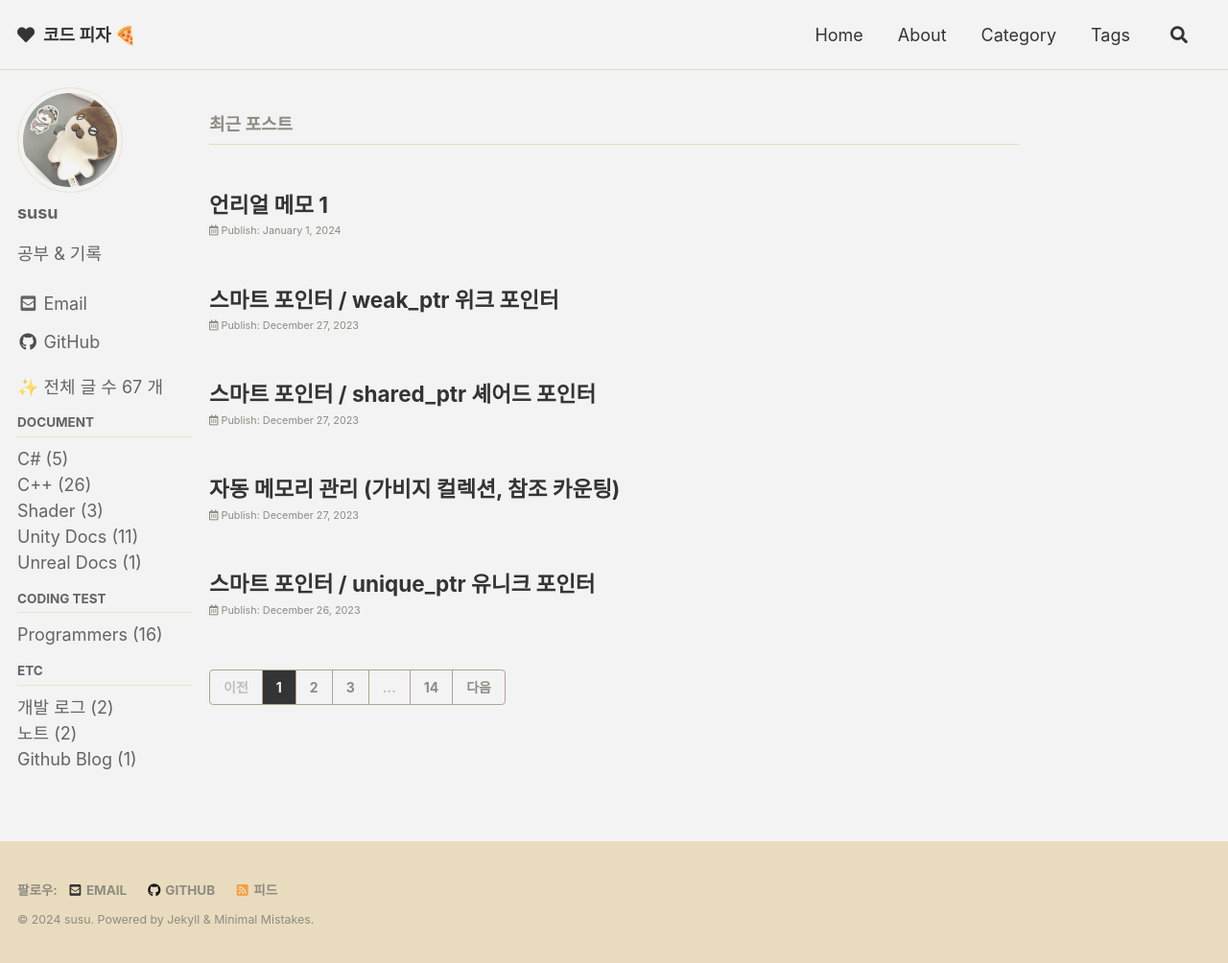
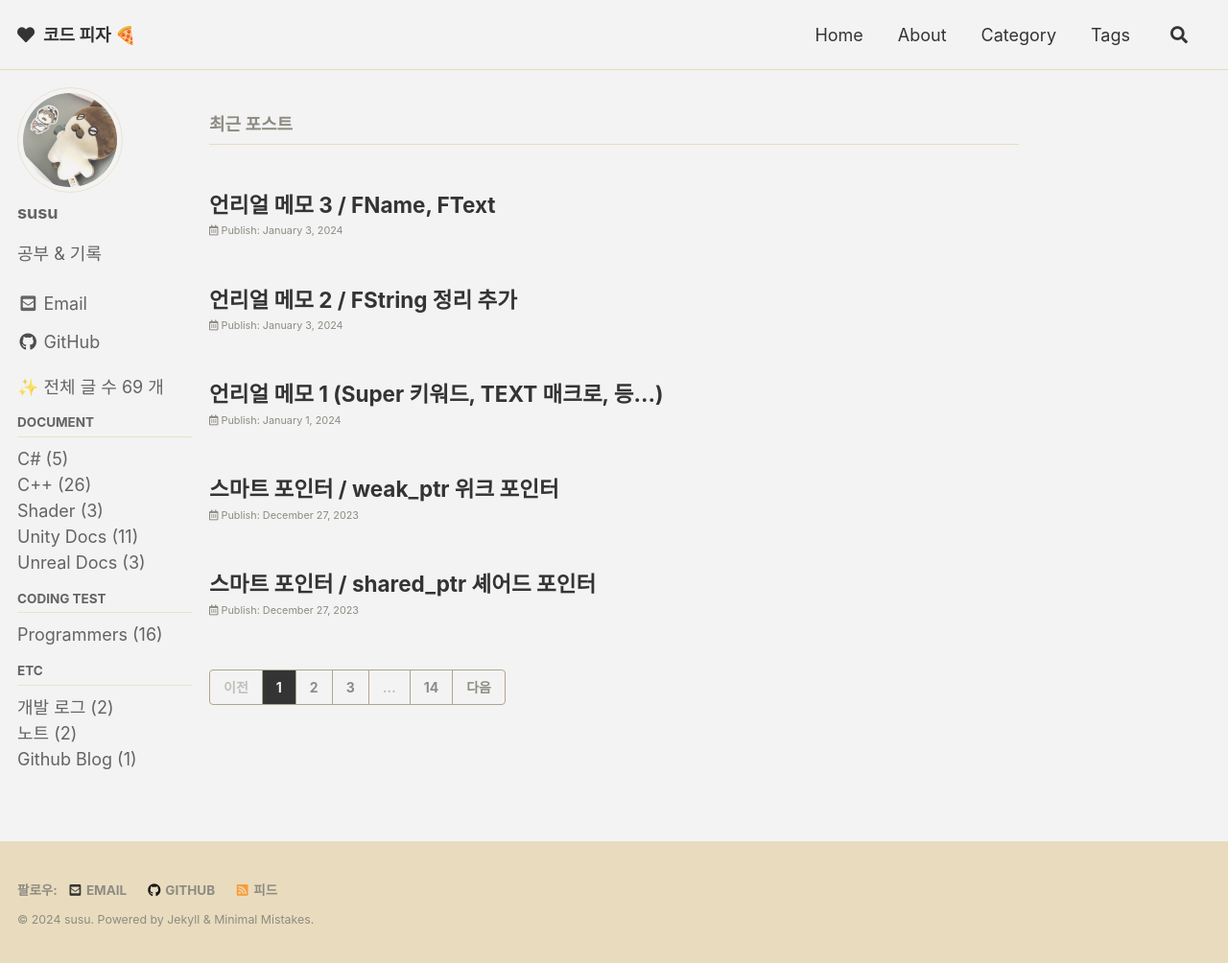
Before and after one commit to eggmong/eggmong.github.io, a Jekyll site: the page built from index.html, in a window 1280 px wide and 1004 px high. Shown: the whole window at 96% size. Built offline with Jekyll 4.4.1, drawn with Linux system fonts in a browser that asks for light colours; cached includes are drawn as plain includes; some web fonts are replaced; the list of posts is cut into pages by our own code; part of the change alters nothing that is shown.

Commit message:
FName, FText 정리

````diff
--- a/_posts/UnrealDocs/2024-01-01-Unreal-Super_TEXT_FString.md
+++ b/_posts/UnrealDocs/2024-01-01-Unreal-Super_TEXT_FString.md
@@ -1,5 +1,5 @@
 ---
-title:  "언리얼 메모 1"
+title:  "언리얼 메모 1 (Super 키워드, TEXT 매크로, 등...)"
 expert: "Super 키워드, TEXT 매크로, 라이브 코딩 단축키, FString"
 
 categories:
--- /dev/null
+++ b/_posts/UnrealDocs/2024-01-03-1-Unreal-FString.md
@@ -0,0 +1,123 @@
+---
+title:  "언리얼 메모 2 / FString 정리 추가"
+expert: "FString"
+
+categories:
+  - UnrealDocs
+tags:
+  - [Unreal, Game Engine]
+
+toc: true
+toc_sticky: true
+
+date: 2024-01-03
+last_modified_at: 2024-01-03
+---
+
+<br>
+
+# FString 정리 추가
+
+
+
+`FString`으로 받은 문자열을 끄집어내려면 포인터 연산자를 사용한다.
+그리고 끄집어내면 TCHAR 포인터 로 받게 된다.
+
+## FString의 TArray 가져오고, 포인터 가져오기
+
+```cpp
+TCHAR LogCharArray[]  = TEXT("Hello Unreal");
+UE_LOG(LogTemp, Log, LogCharArray);
+
+FString LogCharString = LogCharArray;
+UE_LOG(LogTemp, Log, TEXT("%s"), *LogCharString);
+
+const TCHAR* LongCharPtr = *LogCharString;          // 바꿀 수 없도록 보통 const로 받음
+
+// 근데 저 const가 아닌 포인터를 받아서 뭔가 고치고 싶다면
+// FString이 관리하고 있는 TArray 의 첫번째 인자인 포인터를 가져와야 함
+TCHAR* LogCharDataPtr = LogCharString.GetCharArray().GetData();
+// TArray를 가져온 후, GetData()로 포인터 가져올 수 있음
+
+TCHAR LogCharArrayWithSize[100];
+FCString::Strcpy(LogCharArrayWithSize, LogCharString.Len(), *LogCharString);
+// 저수준 복사
+```
+
+
+
+## Contains 으로 문자열 검색
+
+```cpp
+if (LogCharString.Contains(TEXT("unreal"), ESearchCase::IgnoreCase))    // IgnoreCase : 대소문자 구분 X
+{
+    int32 Index = LogCharString.Find(TEXT("unreal"), ESearchCase::IgnoreCase);
+    // "unreal" 이 위치한 인덱스 가져올 수 있음
+}
+```
+
+
+
+## 문자열 자르기 Mid, Split
+
+```cpp
+FString EndString = LogCharString.Mid(Index);
+// "unreal" 이 시작되는 위치에서부터 끝까지 잘라줄 수 있음
+
+UE_LOG(LogTemp, Log, TEXT("Find Test : %s"), *EndString);   // 포인터 연산자 항상 넣어주기! FString!
+// 출력 결과 : Unreal (Hello Unreal 에서 unreal 찾고 거기서부터 끝까지 자른거니까)
+
+FString Left, Right;
+if (LogCharString.Split(TEXT(" "), &Left, &Right))
+{
+    UE_LOG(LogTemp, Log, TEXT("Split Test : %s 와 %s"), *Left, *Right);
+    // 출력 결과: Split Test : Hello (이상한문자) Unreal
+}
+```
+
+> 🤯 이유 : 윈도우에서 한글을 썼는데, CP949 형태에 멀티 바이트 스트링으로 저장이 되어서
+> UTF-16을 쓰는 언리얼과 호환이 안되는 것.
+> 💡 해결 방법: 비쥬얼 스튜디오에서 Save As를 누른 후, 인코딩 옵션에서 UTF-8 선택하여 저장
+> 재컴파일 하면 잘 출력 됨
+
+
+
+## int32, float을 FString으로 변환
+
+```cpp
+int32 IntValue = 32;
+float FloatValue = 3.141592;
+
+FString FloatIntString = FString::Printf(TEXT("Int:%d FLoat:%f"), IntValue, FloatValue);
+FString FloatString = FString::SanitizeFloat(FloatValue);
+FString IntString = FString::FromInt(IntValue);
+
+UE_LOG(LogTemp, Log, TEXT("%s"), *FloatIntString);      // 출력 결과: Int:32 FLoat:3.141592
+UE_LOG(LogTemp, Log, TEXT("Int:%s Float:%s"), *IntString, *FloatString);
+// 출력 결과: Int:32 FLoat:3.141592
+```
+
+
+## FloatString을 int로 변환
+
+```cpp
+int32 IntValueFromString = FCString::Atoi(*IntString);
+float FloatValueFromString = FCString::Atof(*FloatString);
+FString FloatIntString2 = FString::Printf(TEXT("Int:%d Float:%f"), IntValueFromString, FloatValueFromString);
+// 출력 결과: Int:32 FLoat:3.141592
+```
+
+# FString의 구조와 활용
+
+![path](https://drive.google.com/uc?export=view&id=1yFPXh_Xyfvm2TZuYYhaLmq1MbIpfGyww)
+
+- 다른 타입에서 FString으로의 변환
+  - FString::Printf
+  - FString::SanitizeFloat
+  - FString::FromInt
+- C런타임 수준에서 문자열을 처리하는 클래스 FCString
+  - 문자열을 찾는 strstr
+  - 문자열을 복제하는 Strcpy
+- FString에서 다른 타입으로의 변환 (안전하진 않음)
+  - FCString::Atoi
+  - FCString::Atof
--- /dev/null
+++ b/_posts/UnrealDocs/2024-01-03-2-Unreal-FName.md
@@ -0,0 +1,85 @@
+---
+title:  "언리얼 메모 3 / FName, FText"
+expert: "FName, FText"
+
+categories:
+  - UnrealDocs
+tags:
+  - [Unreal, Game Engine]
+
+toc: true
+toc_sticky: true
+
+date: 2024-01-03
+last_modified_at: 2024-01-03
+---
+
+<br>
+
+
+# 언리얼이 제공하는 다양한 문자열 처리
+
+## FName
+
+- FName : 에셋 관리를 위해 사용되는 문자열 체계
+  - 에셋을 빠르게 찾고 싶을 때, 이름을 지정해주는 게 명확하지만,
+  string으로 저장하게 되면 찾고 비교하는 데에 오래 걸림.
+  - <b>대소문자 구분 없음</b>
+  - 한번 선언되면 바꿀 수 없음
+  - 가볍고 빠름 (key-value 쌍)
+  - 문자를 표현하는 용도가 아닌 <b> 에셋 키</b> 를 지정하는 용도로 사용.
+  빌드 시 <b>해시 값</b> 으로 변환됨.
+  - 문자열을 찾기 위한 클래스지, 처리하기 위한 클래스가 아님요
+    - FName과 글로벌 Pool
+      - 문자열이 들어오면 해시 값을 추출해 키를 생성하여 FName 에 보관
+      - FName 값에 저장된 값을 사용해 전역 Pool 에서 원하는 자료 검색해 반환
+    - FName의 형성
+      - 생성자에 문자열 정보를 넣으면 풀을 조사해 적당한 키로 변환
+      - Find or Add
+  - [FName 문서 링크](https://docs.unrealengine.com/4.27/ko/ProgrammingAndScripting/ProgrammingWithCPP/UnrealArchitecture/StringHandling/FName/)
+
+![FName](https://drive.google.com/uc?export=view&id=1GfF_qQ54AWfb2OISTLK9y1tX7x-GTPhB)
+
+```cpp
+FName key1(TEXT("PELVIS"));
+FName key2(TEXT("pelvis"));
+UE_LOG(LogTemp, Log, TEXT("FName 비교 결과 : %s"), key1 == key2 ? TEXT("같음") : TEXT("다름"));
+```
+출력 결과 : 같음
+
+```cpp
+for (int i = 0; i < 10000; ++i)
+{
+    FName SearchInNamePool = FName(TEXT("pelvis"));
+}
+```
+
+이렇게 FName 생성자에 문자열을 넣으면
+FName이 하는 일은 문자열을 키로 변환한 다음에, 그 key가 전역 pool 에 있는지
+조사하는 작업을 거치게 되는데,
+for 문에서 계속 실행 되므로 오버헤드가 발생할 수 있음.
+
+```cpp
+for (int i = 0; i < 10000; ++i)
+{
+    FName SearchInNamePool = FName(TEXT("pelvis"));
+
+    const static FName StaticOnlyOnce(TEXT("pelvis"));
+}
+```
+
+이렇게 짜면 처음 초기화 할 때 데이터를 저장해주고,
+local static 으로 선언했으니까 그 다음부턴 이걸 찾을 일이 없음.
+
+
+
+## FText
+
+- FText : 다국어 지원을 위한 문자열 관리 체계
+  - 일종의 `키` 로 작용함.
+  - 별도의 문자열 테이블 정보가 추가로 요구됨.
+  - 게임 빌드 시 자동으로 다양한 국가별 언어로 변환됨.
+  - [FText 문서 링크](https://docs.unrealengine.com/4.27/ko/ProgrammingAndScripting/ProgrammingWithCPP/UnrealArchitecture/StringHandling/FText/)
+
+> FString -> FName or FText
+> (FString: 문자열 변환 주체)
````
